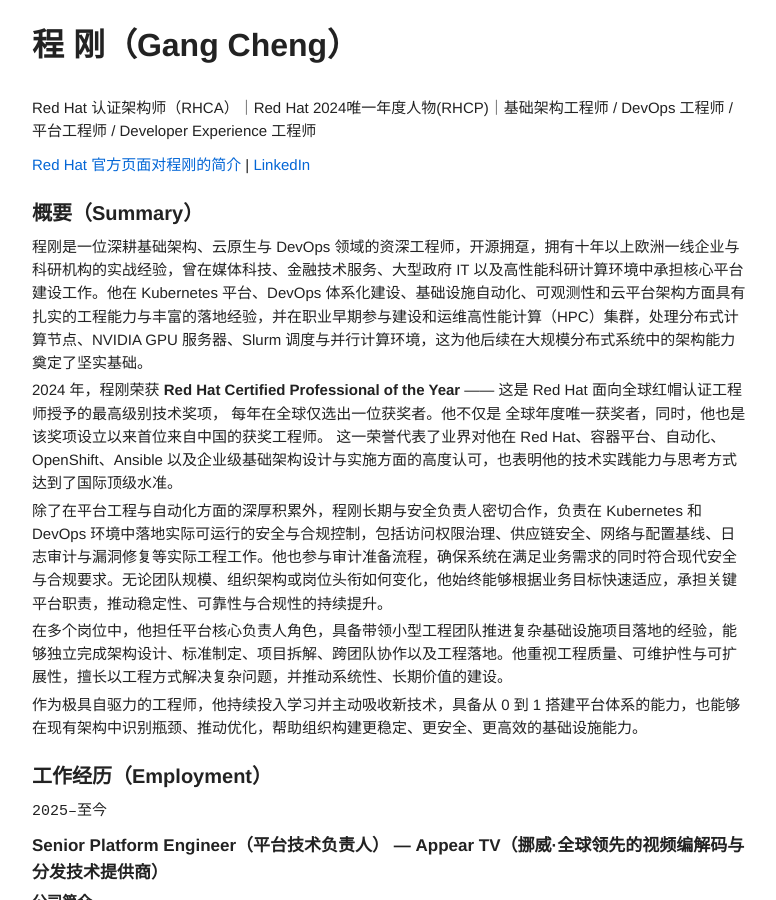
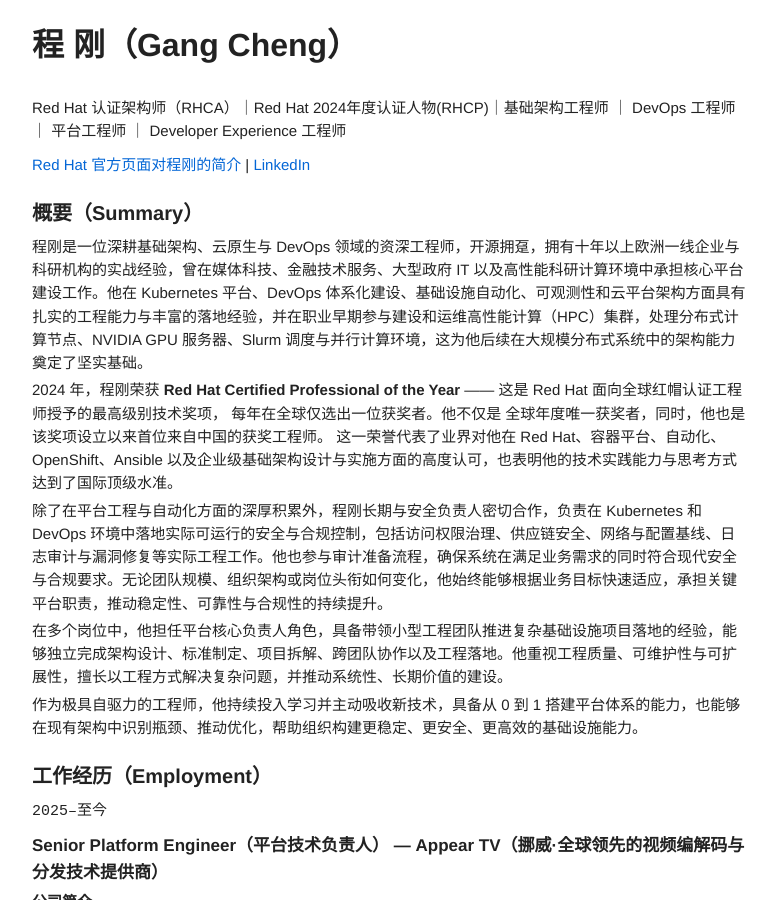
Before and after one commit to gcccheng/wugui, a Jekyll site: the page built from index.md, in a window 1280 px wide and 900 px high. Shown: the whole window, without its empty margins (118-894 px from the left). Built offline with Jekyll 4.4.1, drawn with Linux system fonts in a browser that asks for light colours.

Commit message:
Update title and formatting in index.md

```diff
--- a/index.md
+++ b/index.md
@@ -5,7 +5,7 @@ title: 程刚中文简历
 
 # 程 刚（Gang Cheng）
 
-Red Hat 认证架构师（RHCA）｜Red Hat 2024唯一年度人物(RHCP)｜基础架构工程师 / DevOps 工程师 / 平台工程师 / Developer Experience 工程师
+Red Hat 认证架构师（RHCA）｜Red Hat 2024年度认证人物(RHCP)｜基础架构工程师 ｜ DevOps 工程师 ｜ 平台工程师 ｜ Developer Experience 工程师
 
 <div id="webaddress">
 <a href="https://www.redhat.com/en/blog/announcing-2024-red-hat-certified-professional-year-gang-cheng">Red Hat 官方页面对程刚的简介</a> |
```
